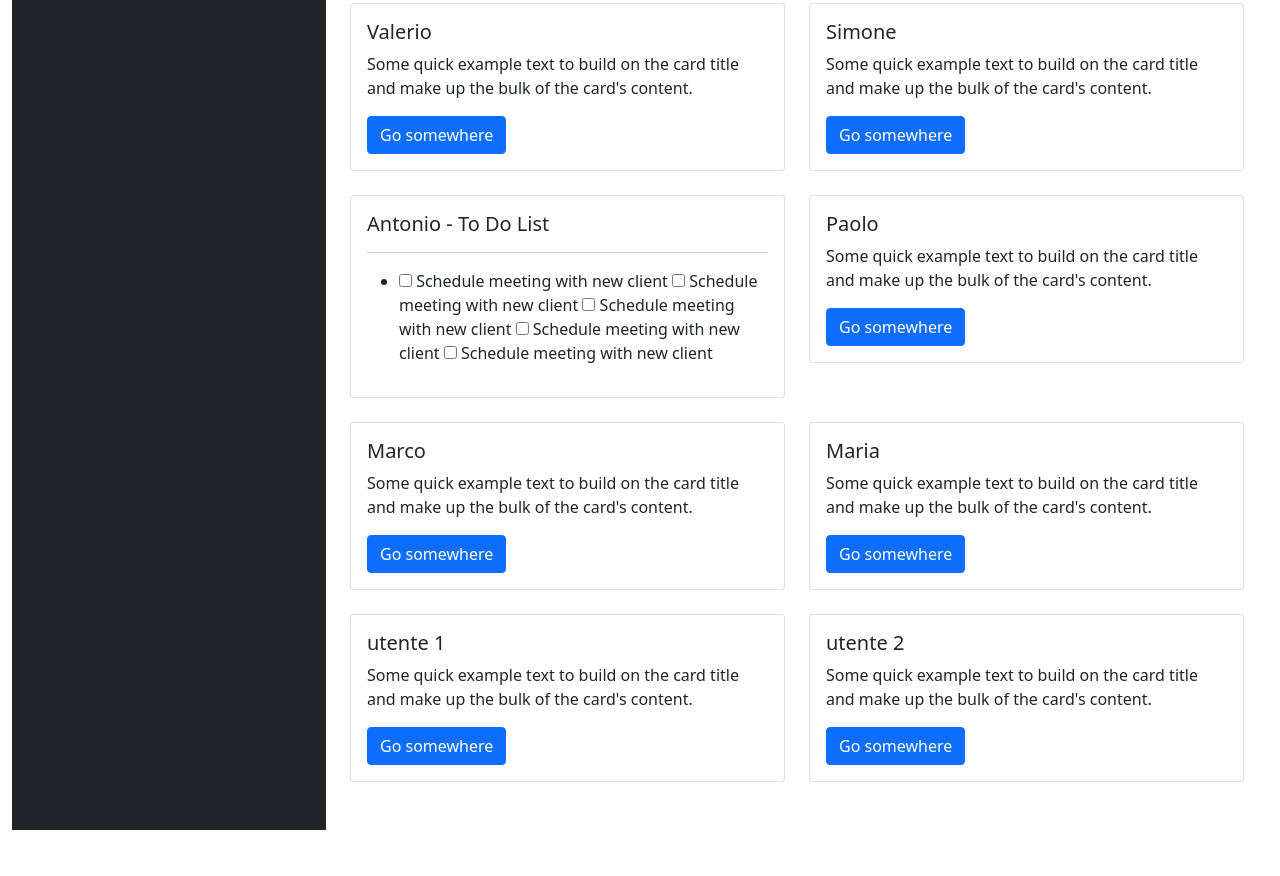
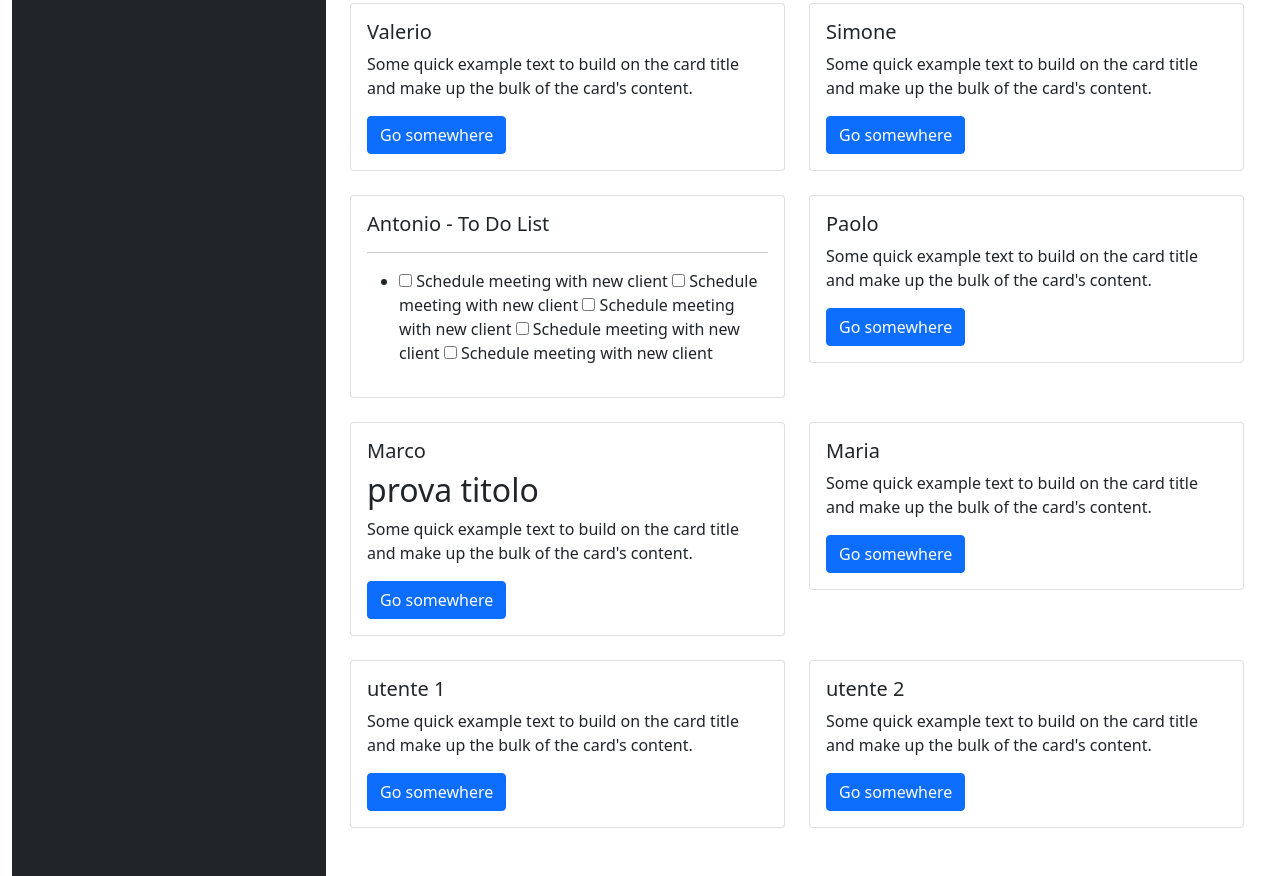
Before and after one commit to fabiofolgori/musa-dashboard, a website: page index.html in a window 1280 px wide. Shown: the part 1043-1919 px from the top of the page. Before the commit the page ends 1873 px from the top, so only its background shows below. Drawn offline with nearby package versions, Linux system fonts and the light colour scheme.

Commit message:
inserimento h2

```diff
--- a/index.html
+++ b/index.html
@@ -109,6 +109,7 @@
                             <div class="card">
                                 <div class="card-body">
                                     <h5 class="card-title">Marco</h5>
+                                    <h2>prova titolo</h2>
                                     <p class="card-text">Some quick example text to build on the card title and make up
                                         the bulk of the card's content.</p>
                                     <a href="#" class="btn btn-primary">Go somewhere</a>
```
